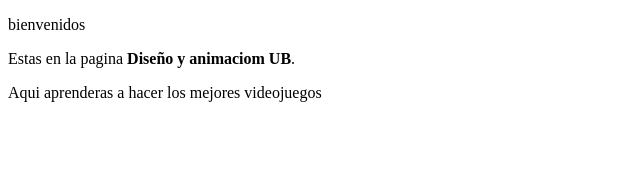
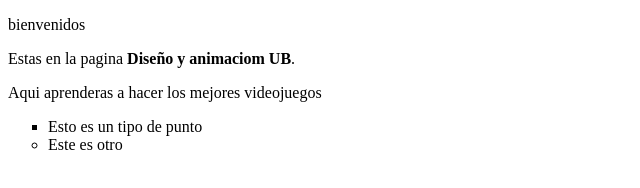
Before and after one commit to mirandapm/WebMiru, a plain HTML site: page Index.html in a window 1280 px wide. Shown: the whole page, without its empty margins (0-640 px from the left). Drawn offline with Linux system fonts and the light colour scheme.

Commit message:
Update Index.html

```diff
--- a/Index.html
+++ b/Index.html
@@ -16,5 +16,10 @@
     </p>
     <p>Aqui aprenderas a hacer los
     mejores videojuegos</p>
+    <ul>
+      <li type="square">Esto es un
+        tipo de punto</li>
+      <li type="circle">Este es otro</li>
+    </ul>
   </body>
 </html>
```
